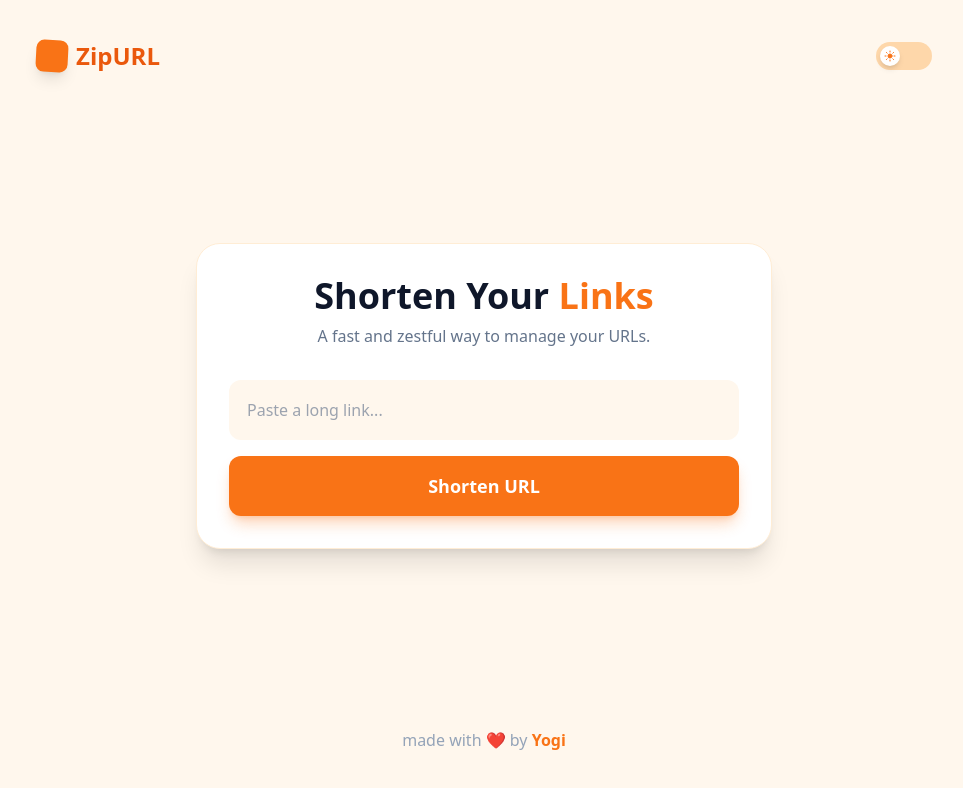
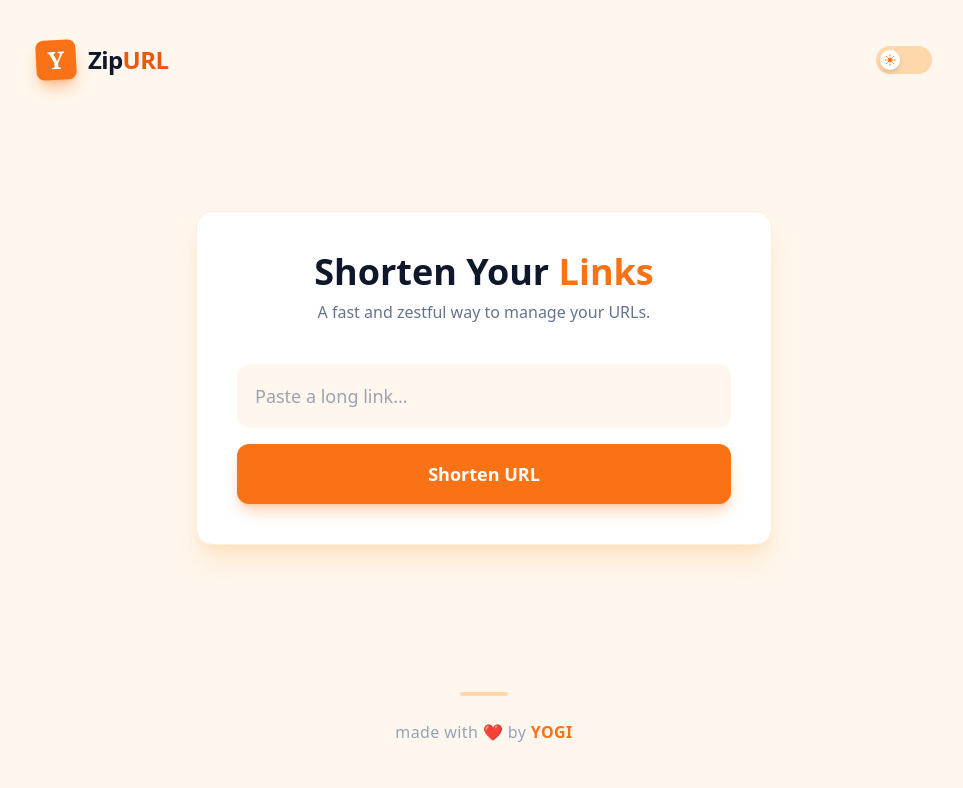
Before and after one commit to yogeshPatel9388/urlShortener, a React (Create React App) app in the folder frontend/: page / in a window 1280 px wide. Shown: the top 788 px of the page, without its empty margins (156-1119 px from the left). Built offline with nearby package versions, Linux system fonts and the light colour scheme.

Commit message:
UI update

```diff
--- a/frontend/public/index.html
+++ b/frontend/public/index.html
@@ -3,7 +3,8 @@
   <head>
     <meta charset="utf-8" />
     <meta name="viewport" content="width=device-width, initial-scale=1" />
-    <title>LinkZap | URL Shortener</title>
+    <link rel="icon" href="%PUBLIC_URL%/favicon.ico" />
+    <title>ZipURL | Shorten by Yogi</title>
   </head>
   <body>
     <div id="root"></div>
--- a/frontend/src/App.js
+++ b/frontend/src/App.js
@@ -40,9 +40,14 @@ function App() {
     <div className="min-h-screen bg-orange-50 dark:bg-slate-950 text-slate-900 dark:text-white transition-colors duration-300 flex flex-col items-center justify-between p-4 font-sans">
       {/* Header & Toggle */}
       <nav className="w-full max-w-4xl flex justify-between items-center py-6">
-        <div className="text-2xl font-black text-orange-600 flex items-center gap-2">
-          <div className="w-8 h-8 bg-orange-500 rounded-lg rotate-3 shadow-lg"></div>
-          ZipURL
+        <div className="text-2xl font-black text-slate-900 dark:text-white flex items-center gap-3">
+          {/* Logo with "Y" */}
+          <div className="w-10 h-10 bg-orange-500 rounded-lg flex items-center justify-center shadow-lg shadow-orange-500/40 transform -rotate-3">
+            <span className="text-white text-2xl font-black font-serif">Y</span>
+          </div>
+          <span className="tracking-tight">
+            Zip<span className="text-orange-600">URL</span>
+          </span>
         </div>
 
         {/* Slider Switch */}
@@ -64,26 +69,24 @@ function App() {
         </div>
       </nav>
 
-      {/* Main Container */}
-      <div className="max-w-xl w-full bg-white dark:bg-slate-900 p-8 rounded-3xl shadow-xl border border-orange-100 dark:border-slate-800">
-        <h1 className="text-4xl font-extrabold text-center mb-2 text-slate-900 dark:text-white">
+      {/* Main Container - REMOVED [2.5rem], ADDED rounded-2xl */}
+      <div className="max-w-xl w-full bg-white dark:bg-slate-900 p-8 sm:p-10 rounded-2xl shadow-xl shadow-orange-200/50 dark:shadow-none border border-orange-100 dark:border-slate-800">
+        <h1 className="text-4xl font-extrabold text-center mb-2">
           Shorten Your <span className="text-orange-500">Links</span>
         </h1>
-        <p className="text-slate-500 dark:text-slate-400 text-center mb-8">
+        <p className="text-slate-500 dark:text-slate-400 text-center mb-10">
           A fast and zestful way to manage your URLs.
         </p>
 
         <form onSubmit={handleSubmit} className="space-y-4">
-          <div className="relative group">
           <input
             type="url"
             required
-              className="w-full p-4 pr-12 rounded-xl bg-orange-50 dark:bg-slate-800 border-2 border-transparent focus:border-orange-500 focus:outline-none transition-all dark:text-white"
+            className="w-full p-4 rounded-xl bg-orange-50 dark:bg-slate-800/50 border-2 border-transparent focus:border-orange-500 focus:outline-none transition-all dark:text-white text-lg"
             placeholder="Paste a long link..."
             value={longUrl}
             onChange={(e) => setLongUrl(e.target.value)}
           />
-          </div>
           <button
             disabled={loading}
             className="w-full bg-orange-500 hover:bg-orange-600 text-white py-4 rounded-xl font-bold text-lg shadow-lg shadow-orange-500/30 transition-all transform active:scale-95 disabled:opacity-70"
@@ -93,16 +96,16 @@ function App() {
         </form>
 
         {shortUrl && (
-          <div className="mt-8 p-5 bg-orange-50 dark:bg-slate-800/50 rounded-2xl border-2 border-dashed border-orange-200 dark:border-slate-700 animate-in fade-in zoom-in duration-300">
-            <p className="text-sm text-slate-500 dark:text-slate-400 mb-2 font-medium">
+          <div className="mt-8 p-6 bg-orange-50 dark:bg-orange-500/10 rounded-xl border-2 border-dashed border-orange-200 dark:border-orange-500/30 animate-in fade-in slide-in-from-bottom-4 duration-500">
+            <p className="text-sm text-slate-500 dark:text-orange-300 mb-3 font-medium text-center">
               Success! Your short link is ready:
             </p>
-            <div className="flex items-center justify-between gap-3">
+            <div className="flex flex-col sm:flex-row items-center justify-between gap-4">
               <a
                 href={shortUrl}
                 target="_blank"
                 rel="noreferrer"
-                className="text-orange-600 dark:text-orange-400 font-bold truncate underline decoration-orange-300"
+                className="text-orange-600 dark:text-orange-400 font-bold truncate underline decoration-orange-300 w-full text-center sm:text-left"
               >
                 {shortUrl}
               </a>
@@ -111,7 +114,7 @@ function App() {
                   navigator.clipboard.writeText(shortUrl);
                   alert("Link copied to clipboard!");
                 }}
-                className="bg-orange-500 hover:bg-orange-600 text-white px-4 py-2 rounded-lg text-xs font-bold transition shadow-md"
+                className="bg-slate-900 dark:bg-orange-500 text-white px-6 py-3 rounded-lg text-sm font-bold transition shadow-lg w-full sm:w-auto"
               >
                 Copy
               </button>
@@ -121,11 +124,12 @@ function App() {
       </div>
 
       {/* Footer */}
-      <footer className="w-full py-8 text-center">
-        <p className="text-slate-400 dark:text-slate-500 font-medium">
+      <footer className="w-full py-10 text-center">
+        <div className="w-12 h-1 bg-orange-200 dark:bg-slate-800 mx-auto mb-6 rounded-full"></div>
+        <p className="text-slate-400 dark:text-slate-500 font-medium tracking-wide">
           made with ❤️ by{" "}
-          <span className="text-orange-500 font-bold hover:underline cursor-pointer">
-            Yogi
+          <span className="text-orange-500 font-black hover:underline cursor-pointer">
+            YOGI
           </span>
         </p>
       </footer>
```
Lines whose indentation alone changed are shown as unchanged.
